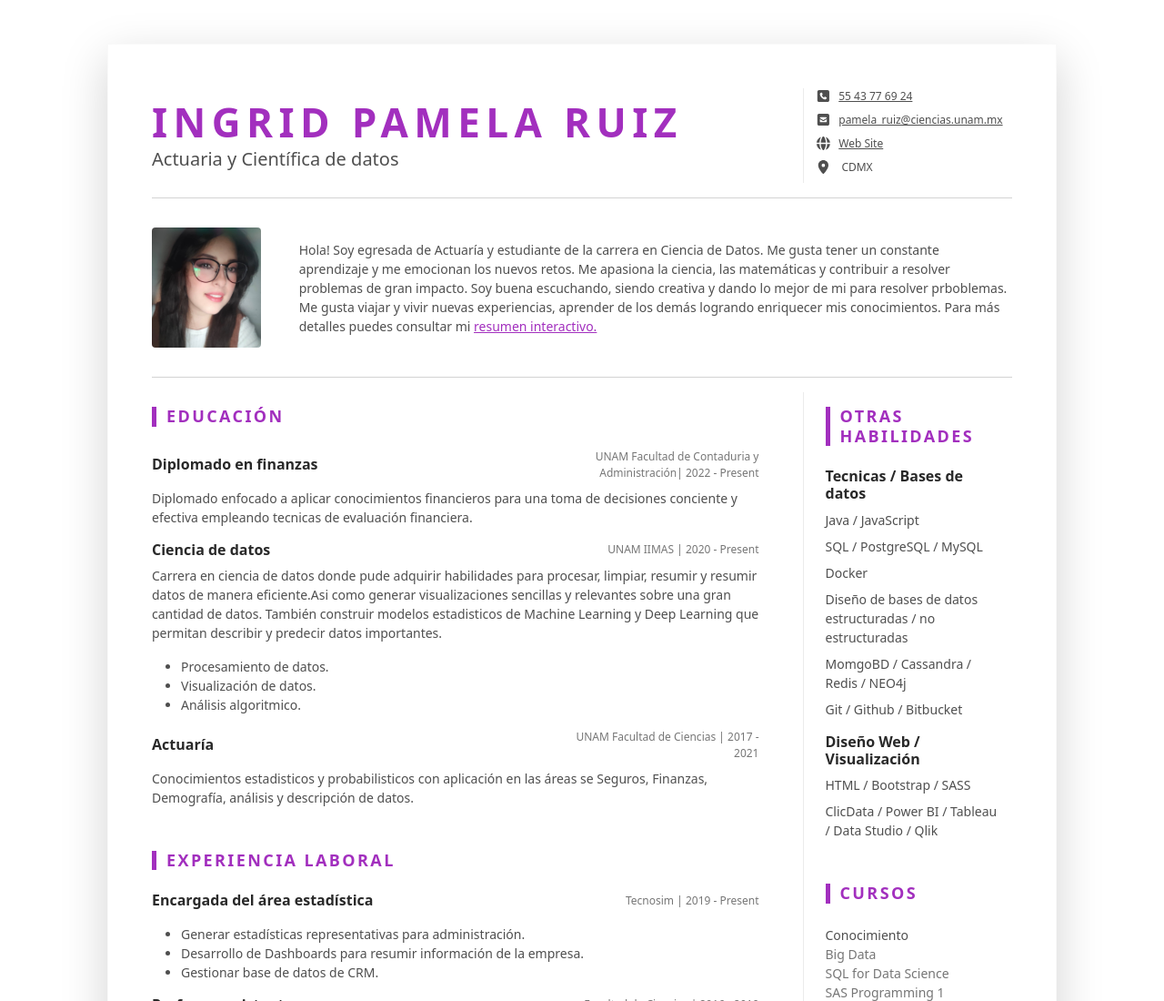
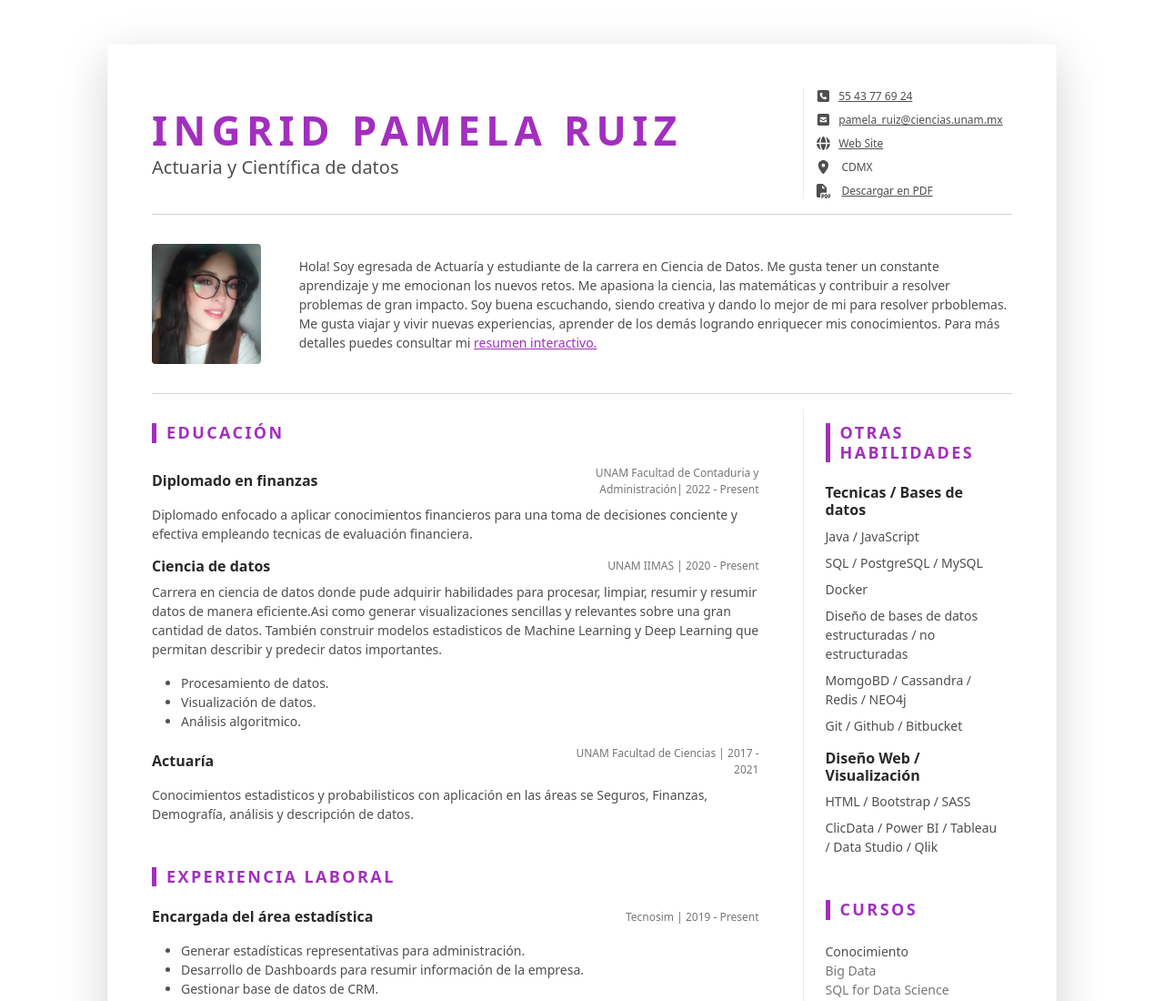
Before and after one commit to Pamela-ruiz9/Pamela-ruiz9.github.io, a website: page cv.html in a window 1280 px wide. Shown: the top 1100 px of the page at 91% size. Drawn offline with Linux system fonts and the light colour scheme.

Commit message:
update download

```diff
--- a/cv.html
+++ b/cv.html
@@ -41,8 +41,8 @@
 								<li class="mb-2"><i class="fas fa-envelope-square fa-fw fa-lg me-2"></i><a class="resume-link" href="mailto:#">pamela_ruiz@ciencias.unam.mx</a></li>
 								<li class="mb-2"><i class="fas fa-globe fa-fw fa-lg me-2"></i><a class="resume-link" href="./index.html">Web Site</a></li>
 								<li class="mb-2"><i class="fas fa-map-marker-alt fa-fw fa-lg me-2"></i> <a>CDMX </a></li>
-								<!--<li class="mb-0"><i class="fas fa-file-pdf fa-fw fa-lg me-2" style="font-size:15px"></i> <a  class="resume-link" href="../pdfs/cv.pdf" download="CV_PamelaRuiz">
-									Descargar Archivo </a></li>-->
+								<li class="mb-0"><i class="fas fa-file-pdf fa-fw fa-lg me-2" style="font-size:15px"></i> <a  class="resume-link" href="../pdfs/cv.pdf" download="CV_PamelaRuiz">
+									Descargar en PDF</a></li>
 							</ul>
 						</div><!--//resume-contact-->
 					</div><!--//row-->
```
Also changed, not shown: 1 other file.
